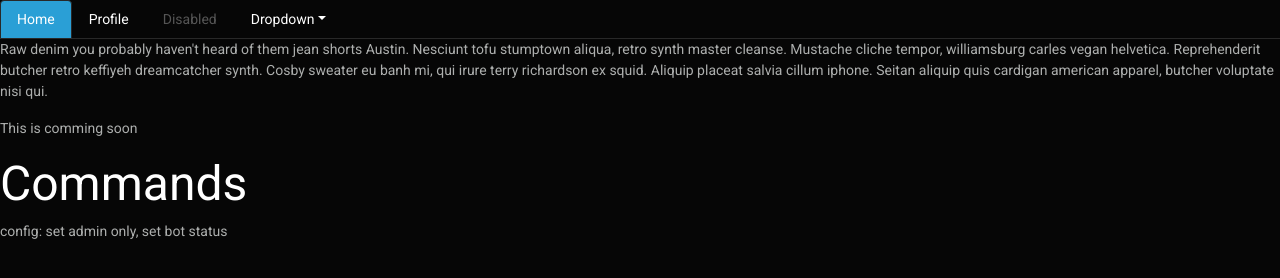
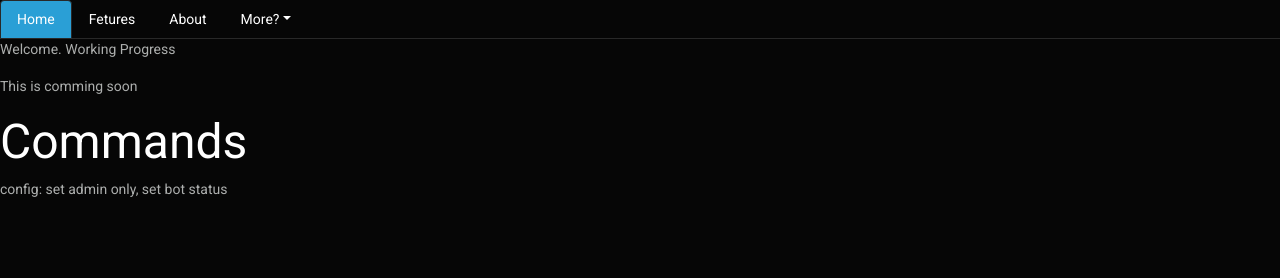
Before and after one commit to insberr/SpiderBot-Code-old, a website: page docs/index.html in a window 1280 px wide. Drawn offline with nearby package versions, Linux system fonts and the light colour scheme.

Commit message:
Update index.html

```diff
--- a/docs/index.html
+++ b/docs/index.html
@@ -16,13 +16,13 @@
         <a class="nav-link active" data-toggle="tab" href="#home">Home</a>
       </li>
       <li class="nav-item">
-        <a class="nav-link" data-toggle="tab" href="#profile">Profile</a>
+        <a class="nav-link" data-toggle="tab" href="#fetures">Fetures</a>
       </li>
       <li class="nav-item">
-        <a class="nav-link disabled" href="#">Disabled</a>
+        <a class="nav-link" href="#about">About</a>
       </li>
       <li class="nav-item dropdown">
-        <a class="nav-link dropdown-toggle" data-toggle="dropdown" href="#" role="button" aria-haspopup="true" aria-expanded="false">Dropdown</a>
+        <a class="nav-link dropdown-toggle" data-toggle="dropdown" href="#" role="button" aria-haspopup="true" aria-expanded="false">More?</a>
         <div class="dropdown-menu">
         <a class="dropdown-item" href="#">Action</a>
         <a class="dropdown-item" href="#">Another action</a>
@@ -34,13 +34,17 @@
     </ul>
     <div id="myTabContent" class="tab-content">
     <div class="tab-pane fade active show" id="home">
-      <p>Raw denim you probably haven't heard of them jean shorts Austin. Nesciunt tofu stumptown aliqua, retro synth master cleanse. Mustache cliche tempor, williamsburg carles vegan helvetica. Reprehenderit butcher retro keffiyeh dreamcatcher synth. Cosby sweater eu banh mi, qui irure terry richardson ex squid. Aliquip placeat salvia cillum iphone. Seitan aliquip quis cardigan american apparel, butcher voluptate nisi qui.</p>
+      <p>Welcome. Working Progress</p>
     </div>
-    <div class="tab-pane fade" id="profile">
-      <p>Food truck fixie locavore, accusamus mcsweeney's marfa nulla single-origin coffee squid. Exercitation +1 labore velit, blog sartorial PBR leggings next level wes anderson artisan four loko farm-to-table craft beer twee. Qui photo booth letterpress, commodo enim craft beer mlkshk aliquip jean shorts ullamco ad vinyl cillum PBR. Homo nostrud organic, assumenda labore aesthetic magna delectus mollit.</p>
+    <div class="tab-pane fade" id="fetures">
+      <p>Fetures</p>
     </div>
+      <div class="tab-pane fade" id="about">
+        <h2>Credits</h2>
+        <p>Working Progress</p>
+      </div>
     <div class="tab-pane fade" id="dropdown1">
-      <p>Etsy mixtape wayfarers, ethical wes anderson tofu before they sold out mcsweeney's organic lomo retro fanny pack lo-fi farm-to-table readymade. Messenger bag gentrify pitchfork tattooed craft beer, iphone skateboard locavore carles etsy salvia banksy hoodie helvetica. DIY synth PBR banksy irony. Leggings gentrify squid 8-bit cred pitchfork.</p>
+      <p> farm-to-table readymade. Messenger bag gentrify pitchfork tattooed craft beer, iphone skateboard locavore carles etsy salvia banksy hoodie helvetica. DIY synth PBR banksy irony. Leggings gentrify squid 8-bit cred pitchfork.</p>
     </div>
     <div class="tab-pane fade" id="dropdown2">
       <p>Trust fund seitan letterpress, keytar raw denim keffiyeh etsy art party before they sold out master cleanse gluten-free squid scenester freegan cosby sweater. Fanny pack portland seitan DIY, art party locavore wolf cliche high life echo park Austin. Cred vinyl keffiyeh DIY salvia PBR, banh mi before they sold out farm-to-table VHS viral locavore cosby sweater.</p>
```
